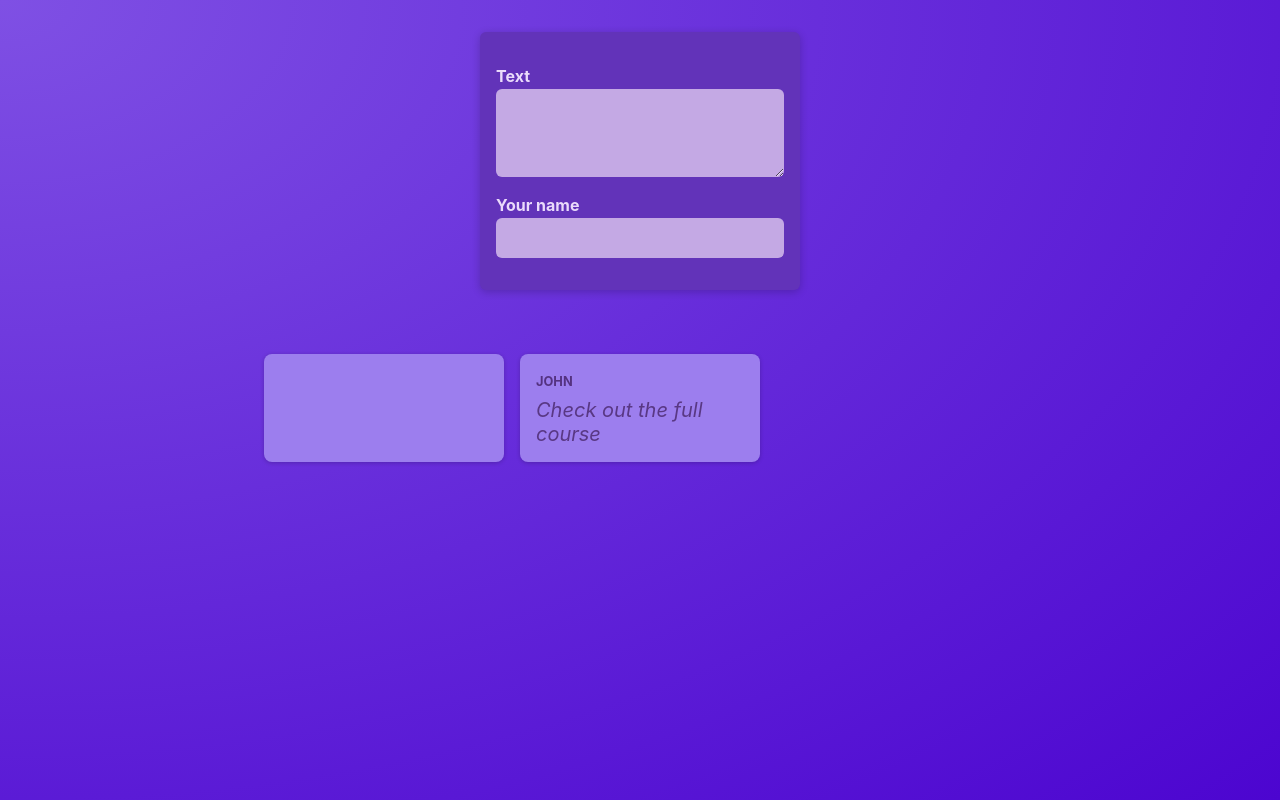
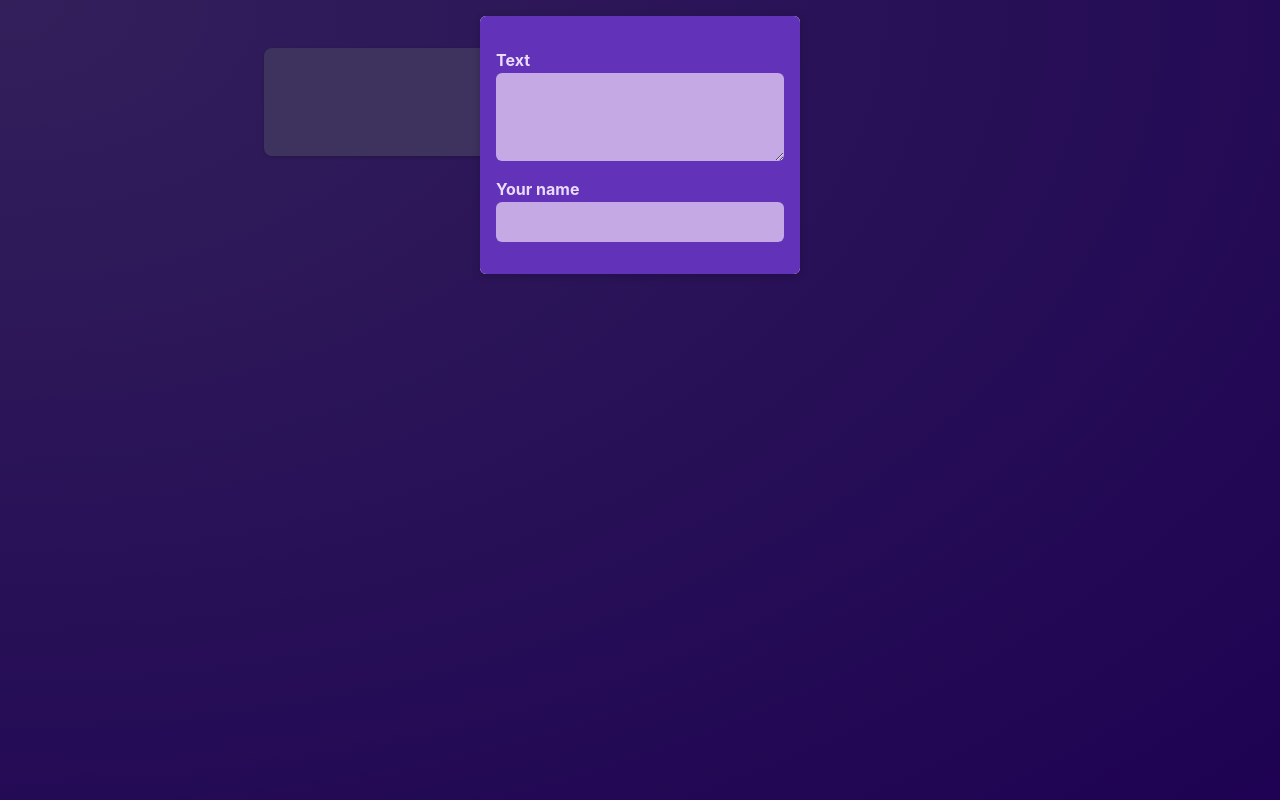
Before and after one commit to mikewanjero/RP02, a React (Vite) app: page / in a window 1280 px wide. Built offline with nearby package versions, Linux system fonts and the light colour scheme.

Commit message:
The special 'Children' prop

```diff
--- /dev/null
+++ b/src/components/Modal.jsx
@@ -0,0 +1,13 @@
+/* eslint-disable react/prop-types */
+import classes from "./Modal.module.css";
+
+export default function Modal({ children }) {
+  return (
+    <>
+      <div className={classes.backdrop} />
+      <dialog open={true} className={classes.modal}>
+        {children}
+      </dialog>
+    </>
+  );
+}
--- /dev/null
+++ b/src/components/Modal.module.css
@@ -0,0 +1,18 @@
+.backdrop {
+  position: fixed;
+  top: 0;
+  left: 0;
+  width: 100%;
+  height: 100vh;
+  background-color: rgba(0, 0, 0, 0.6);
+  z-index: 1;
+}
+
+.modal {
+  border: none;
+  border-radius: 6px;
+  box-shadow: 0 2px 8px rgba(0, 0, 0, 0.2);
+  padding: 0;
+  overflow: hidden;
+  z-index: 1;
+}
--- a/src/components/NewPost.module.css
+++ b/src/components/NewPost.module.css
@@ -2,9 +2,9 @@
   background-color: #6233b9;
   padding: 1rem;
   width: 20rem;
-  margin: 2rem auto;
+  /* margin: 2rem auto;
   border-radius: 6px;
-  box-shadow: 0 2px 8px rgba(0, 0, 0, 0.2);
+  box-shadow: 0 2px 8px rgba(0, 0, 0, 0.2); */
 }
 
 .form label {
--- a/src/components/PostsList.jsx
+++ b/src/components/PostsList.jsx
@@ -2,6 +2,7 @@
 import NewPost from "./NewPost";
 import Post from "./Post";
 import styles from "./PostsList.module.css";
+import Modal from "./Modal";
 
 export default function PostsList() {
   const [enteredBody, setEnteredBody] = useState("");
@@ -17,10 +18,12 @@
 
   return (
     <>
-      <NewPost
-        onStateChange={handleStateChange}
-        onAuthorChange={handleAuthorChange}
-      />
+      <Modal>
+        <NewPost
+          onStateChange={handleStateChange}
+          onAuthorChange={handleAuthorChange}
+        />
+      </Modal>
       <ul className={styles.posts}>
         <Post author={enteredAuthor} body={enteredBody} />
         <Post author="John" body="Check out the full course" />
```
